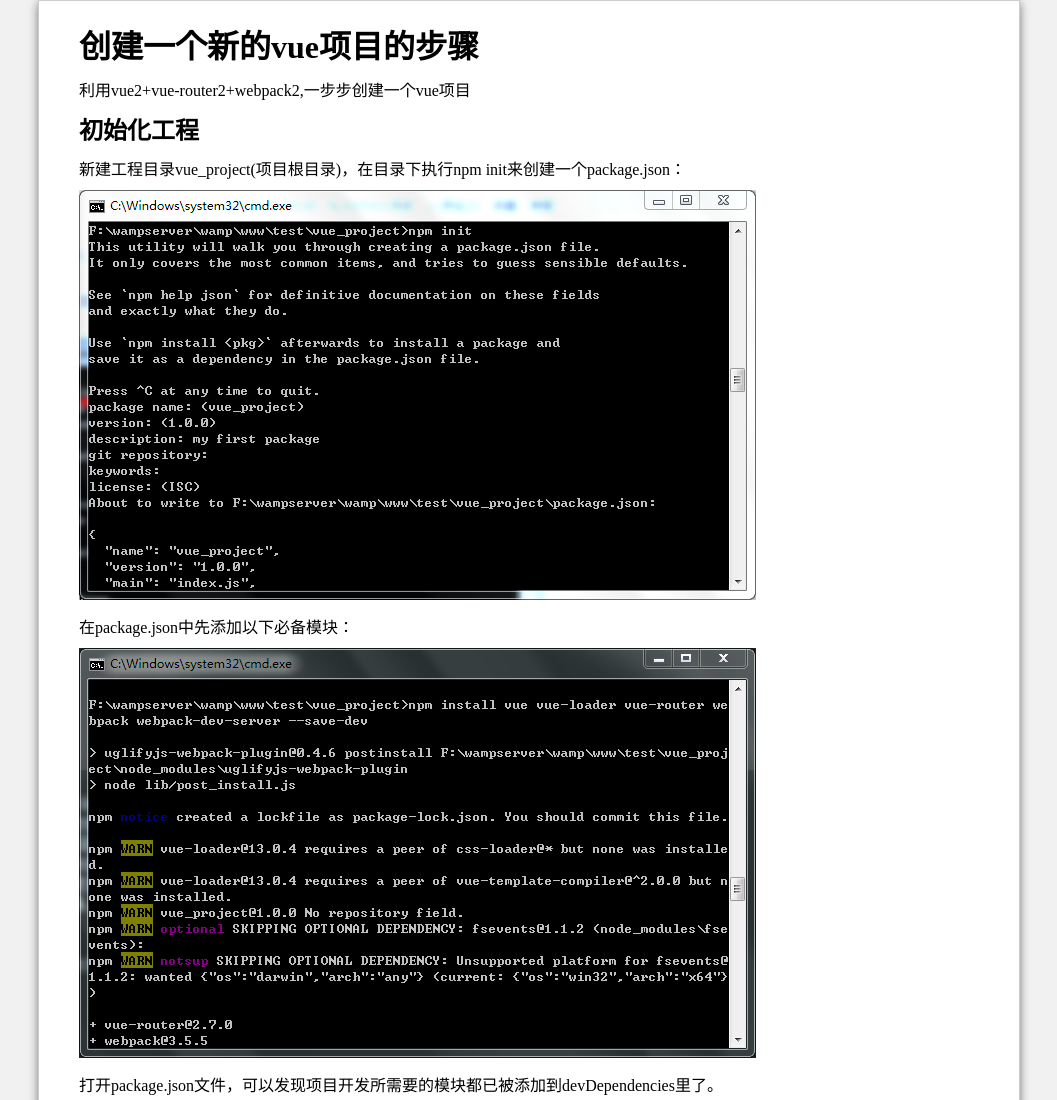
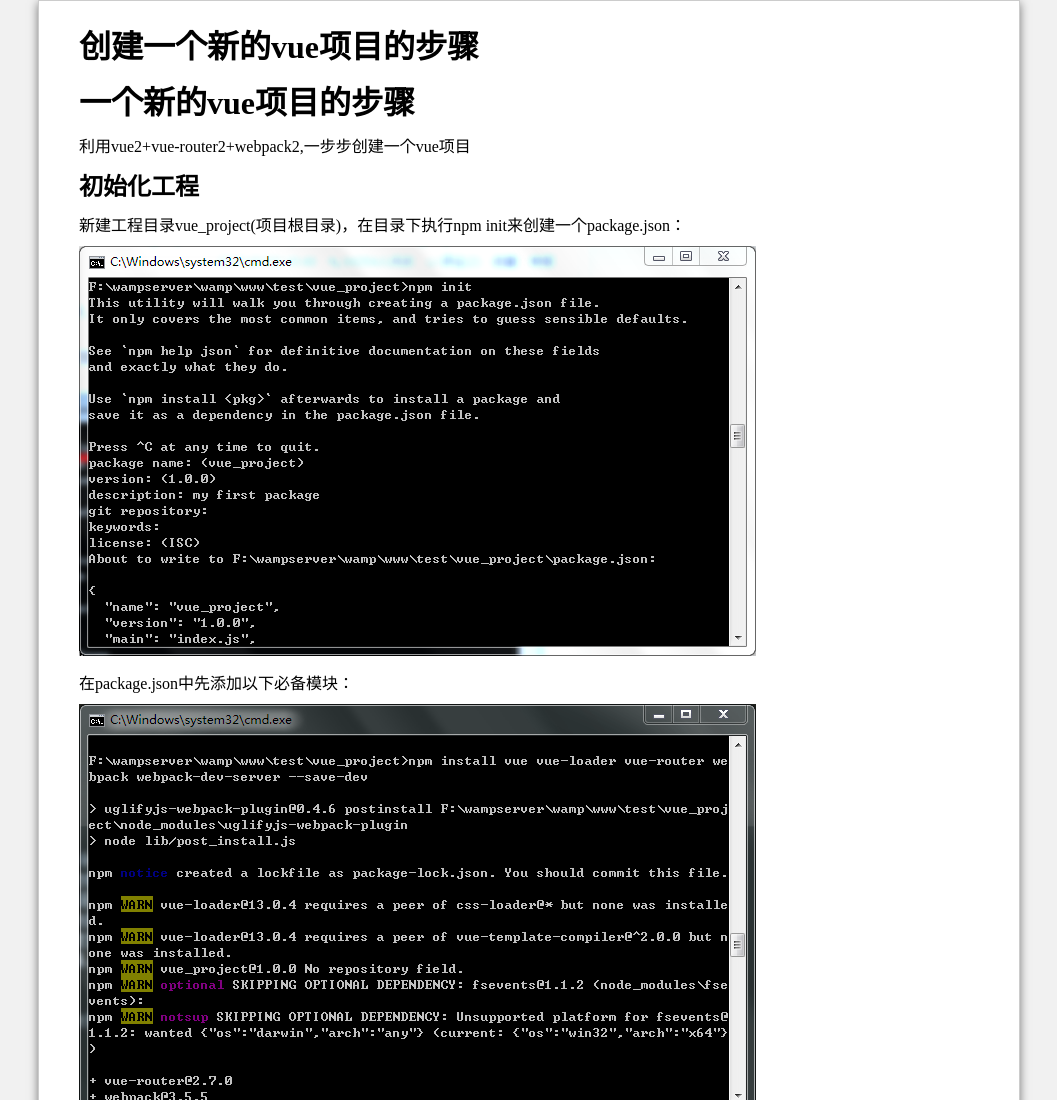
Before and after one commit to liuminous/vue, a plain HTML site: page create_vue/index.html in a window 1280 px wide. Shown: the top 1100 px of the page, without its empty margins (111-1168 px from the left). Drawn offline with Linux system fonts and the light colour scheme.

Commit message:
https://github.com/liuminous/vue/blob/master/create_vue/index.html

```diff
--- a/create_vue/index.html
+++ b/create_vue/index.html
@@ -8,6 +8,7 @@
 <body>
 	<div class="wrap">
 		<h1>创建一个新的vue项目的步骤</h1>
+		<h1>一个新的vue项目的步骤</h1>
 		<p>利用vue2+vue-router2+webpack2,一步步创建一个vue项目</p>
 		<h2>初始化工程</h2>
 		<p>新建工程目录vue_project(项目根目录)，在目录下执行npm init来创建一个package.json：</p>
```
